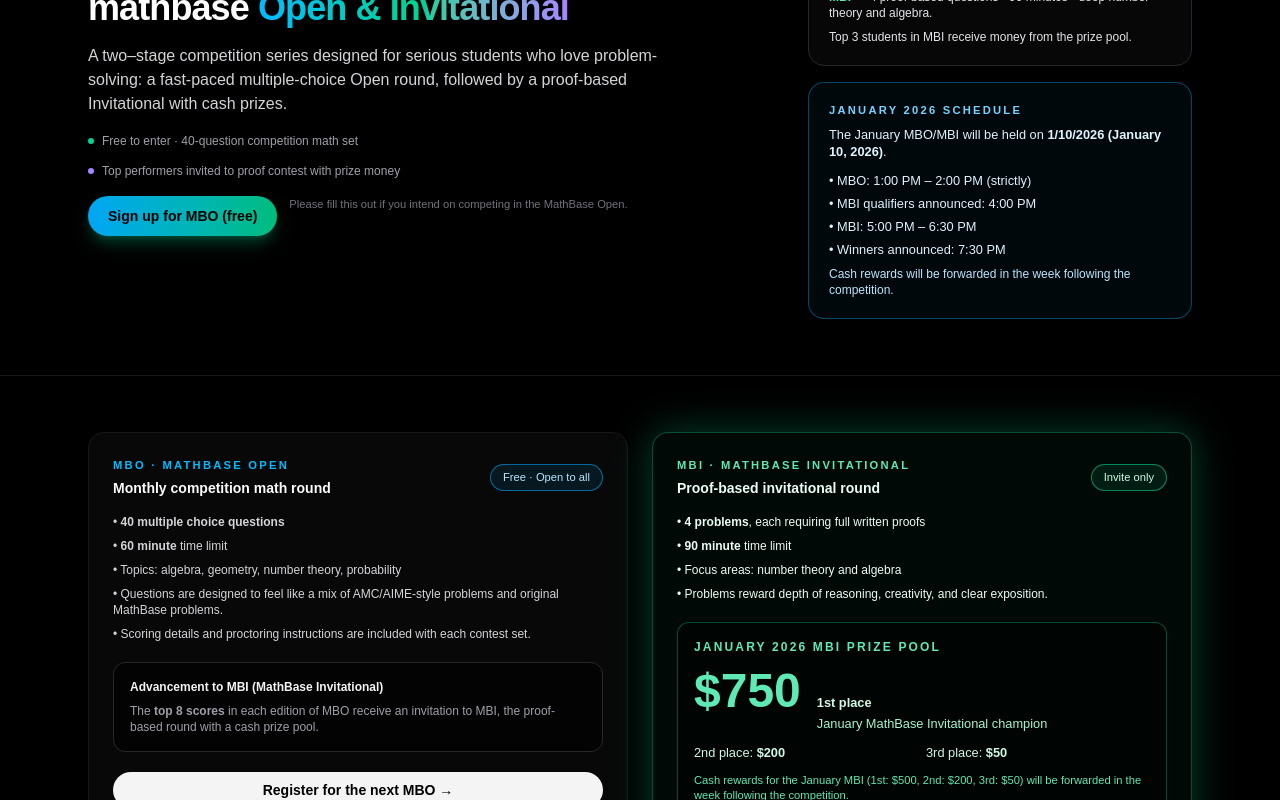
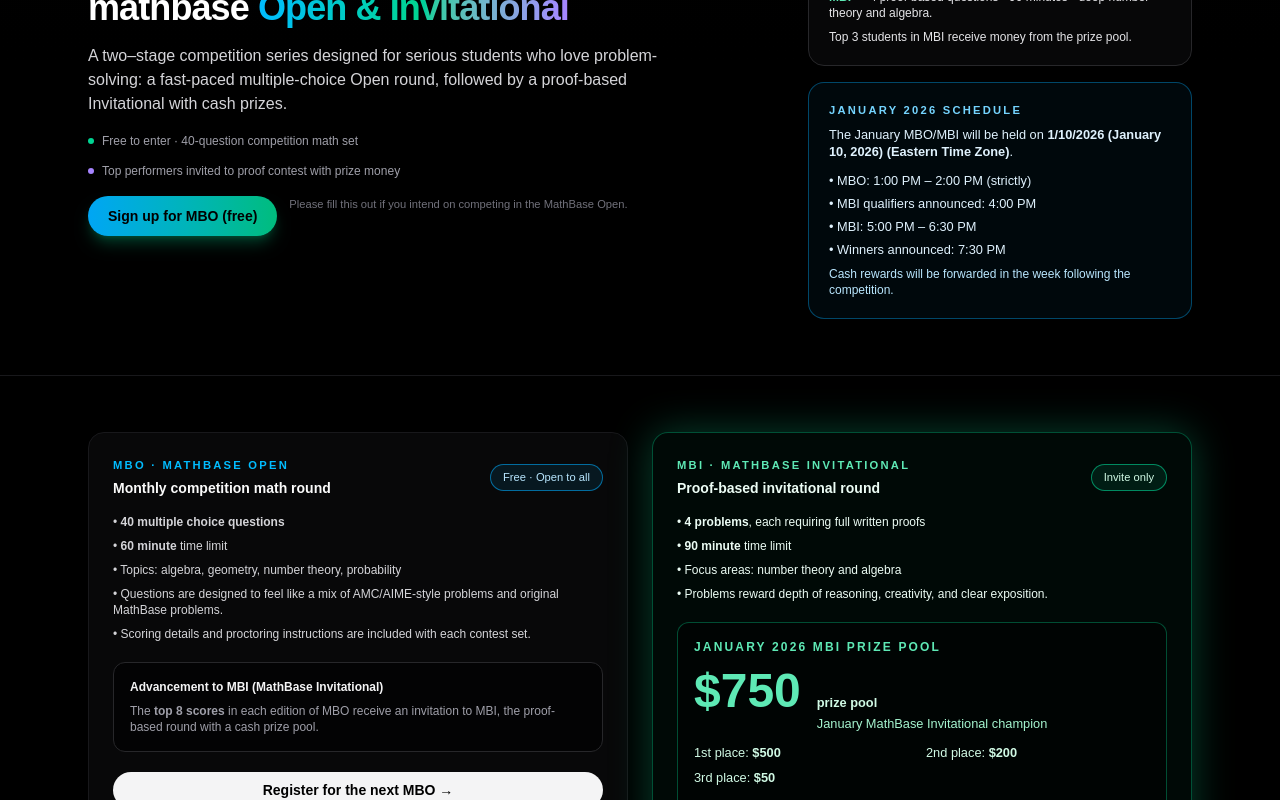
Before and after one commit to a-patek/mathbase, a Next.js app: page /competition in a window 1280 px wide. Shown: the part 260-1060 px from the top of the page. Built offline with nearby package versions, Linux system fonts and the light colour scheme.

Commit message:
change date

```diff
--- a/app/competition/page.tsx
+++ b/app/competition/page.tsx
@@ -91,7 +91,7 @@
               <p className="mt-2 text-[0.8rem]">
                 The January MBO/MBI will be held on{" "}
                 <span className="font-semibold text-sky-100">
-                  1/10/2026 (January 10, 2026)
+                  1/10/2026 (January 10, 2026) (Eastern Time Zone)
                 </span>
                 .
               </p>
@@ -215,7 +215,7 @@
                   $750
                 </div>
                 <div className="text-[0.8rem] text-emerald-100 space-y-1">
-                  <p className="font-semibold">1st place</p>
+                  <p className="font-semibold">prize pool</p>
                   <p className="text-emerald-200">
                     January MathBase Invitational champion
                   </p>
@@ -223,6 +223,9 @@
               </div>
 
               <div className="grid gap-2 text-[0.8rem] md:grid-cols-2">
+                <p>
+                  1st place: <span className="font-semibold">$500</span>
+                </p>
                 <p>
                   2nd place: <span className="font-semibold">$200</span>
                 </p>
```
